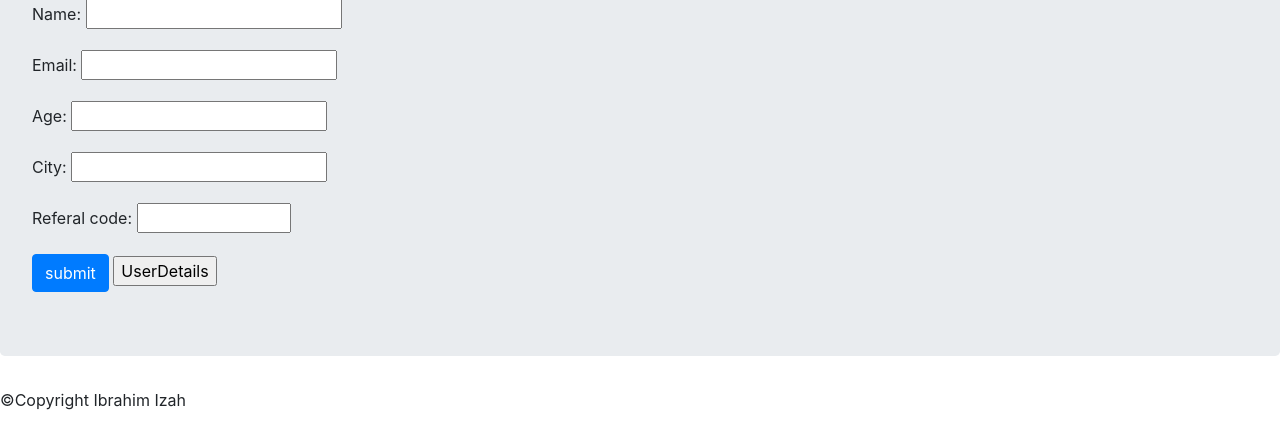
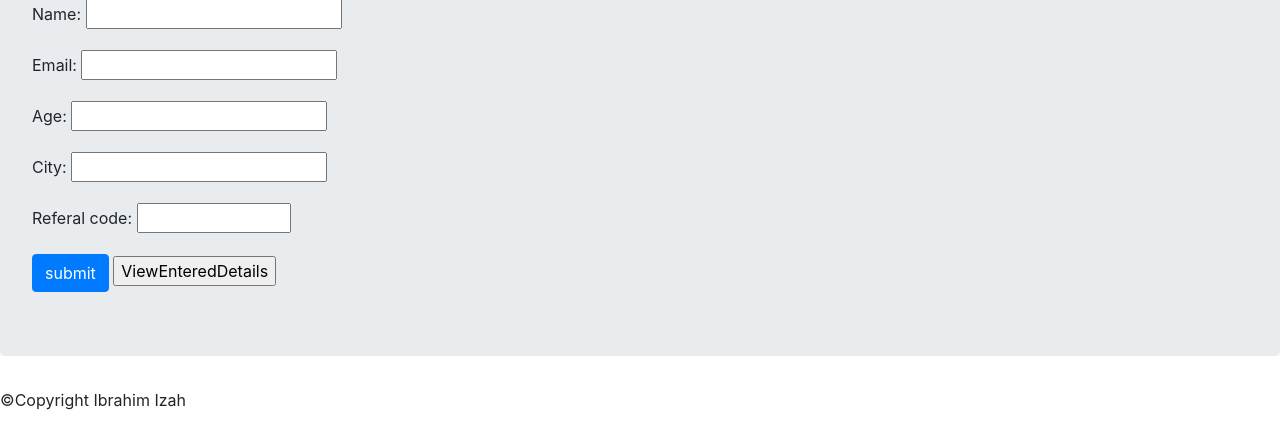
Before and after one commit to ibizah/Coupon_Reference, a Django app: template templates/form.html in a window 1280 px wide. Shown: the part 501-929 px from the top of the page. Run offline with Django 3.2, Linux system fonts and the light colour scheme; the template is opened without the code that fills it: values that come from a table or form of the project are taken from there, others are empty; some libraries are stand-ins or nearby versions.

Commit message:
final Commit

```diff
--- a/templates/form.html
+++ b/templates/form.html
@@ -31,10 +31,6 @@
             <a class="nav-link" href="{% url 'admin:index' %}">Admin <span class="sr-only">(current)</span></a>
           </li>
 
-
-          <li class="nav-item active">
-            <a class="nav-link " href="" >bio</a>
-          </li>
         </ul>
     </nav>
       </div>
@@ -45,7 +41,7 @@
             {{ form1.as_p}}
             {% csrf_token %}
             <input type="submit" class="btn btn-primary" value="submit">
-            <a href="{% url 'Coupon_app2:details'%}"><input type="button" name="" value="UserDetails"></a>
+            <a href="{% url 'Coupon_app2:details'%}"><input type="button" name="" value="ViewEnteredDetails"></a>
 
 
           </form>
```
